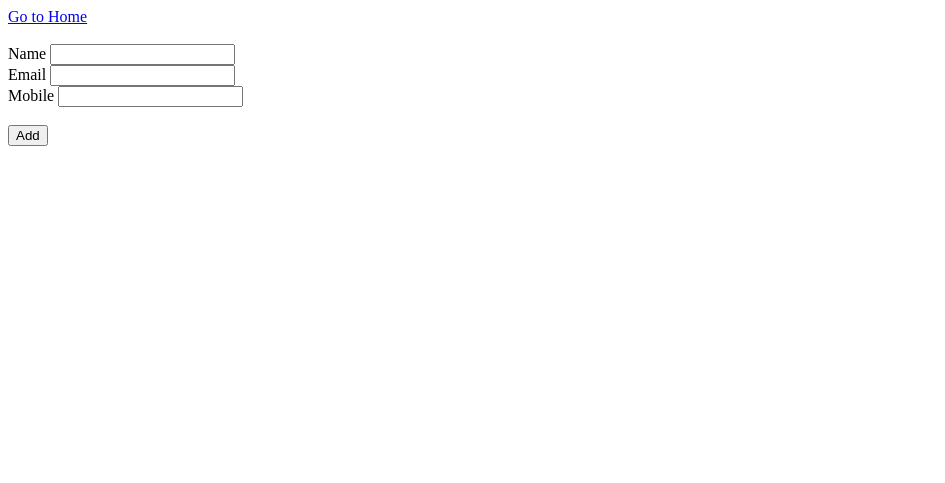
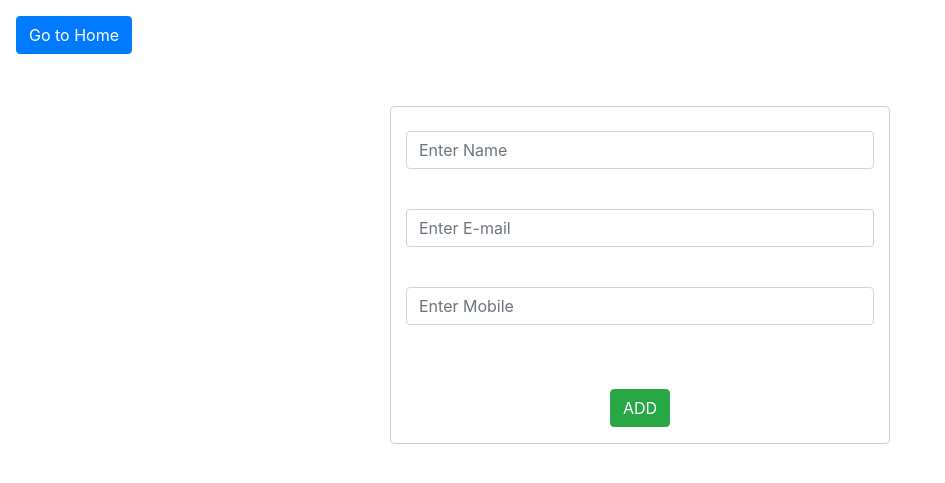
Before and after one commit to ajailani4/simple-crud, a PHP site: page /add_user.php in a window 1280 px wide. Shown: the top 483 px of the page, without its empty margins (0-945 px from the left). Run offline with PHP 8.4, Linux system fonts and the light colour scheme.

Commit message:
Update add_user.php

```diff
--- a/add_user.php
+++ b/add_user.php
@@ -1,19 +1,36 @@
 <html>
     <head>
         <title>Add New User</title>
+        <link rel="stylesheet" type="text/css" href="css/bootstrap.min.css">
     </head>
 
     <body>
-        <a href="index.php">Go to Home</a><br><br>
+        <div class = "mt-3 ml-3">
+            <a href="index.php" class="btn btn-primary text-white">Go to Home</a><br><br>
+        </div>
 
-        <div id="form">
-            <form action="add_user.php" method="post" name="add_form">
-                Name <input type="text" name="name"><br>
-                Email <input type="text" name="email"><br>
-                Mobile <input type="text" name="mobile"><br>
-                <br>
-                <input type="submit" name="Submit" value="Add">
-            </form>
+        <div class="modal-dialog text-center">
+            <div class="modal-content">
+                <div id="form" class="col-12">
+                    <form action="add_user.php" method="post" name="add_form">
+                        <br>
+                        <div class="form-group">
+                            <input type="text"class= "form-control" placeholder="Enter Name" name="name">
+                        </div>
+                        <br>
+                        <div class="form-group">
+                            <input type="text" class = "form-control" placeholder="Enter E-mail" name="email">
+                        </div>
+                        <br>
+                        <div class="form-group">
+                             <input type="text" class = "form-control" placeholder= "Enter Mobile" name="mobile">
+                        </div>
+                        <br>
+                        <br>
+                        <button type="submit" class ="btn btn-success" name="Submit">ADD</button>
+                    </form>
+                </div>
+            </div>
         </div>
 
         <?php
```
